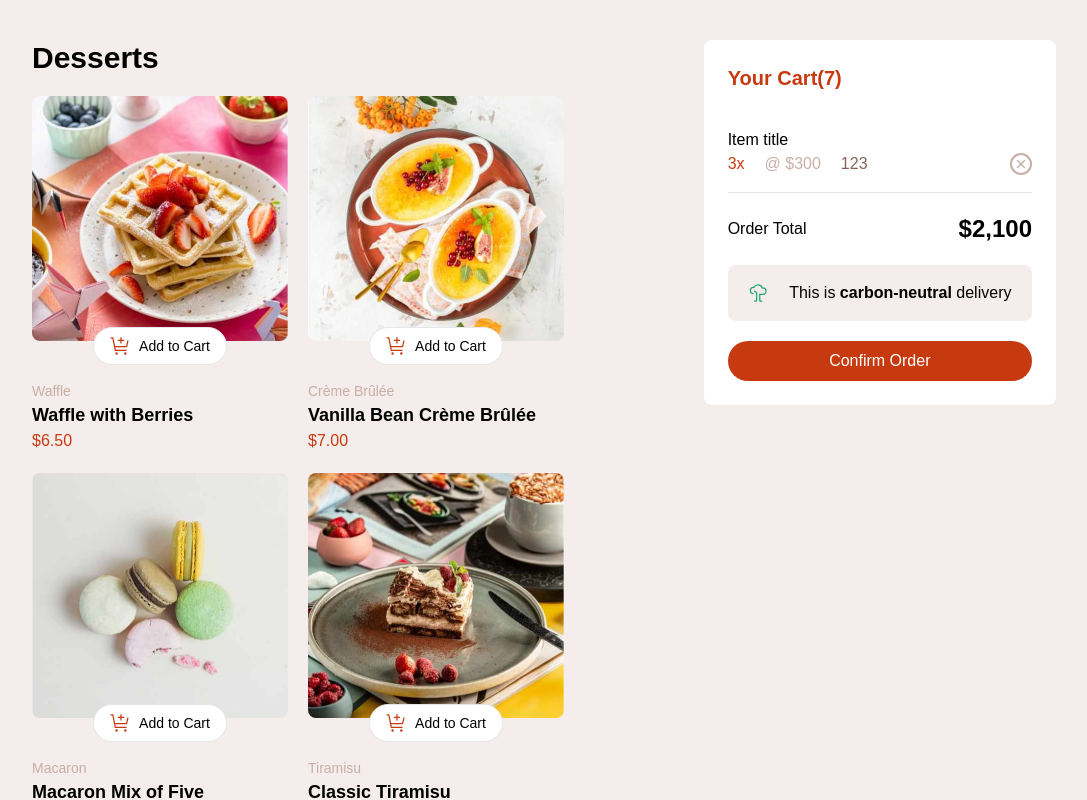
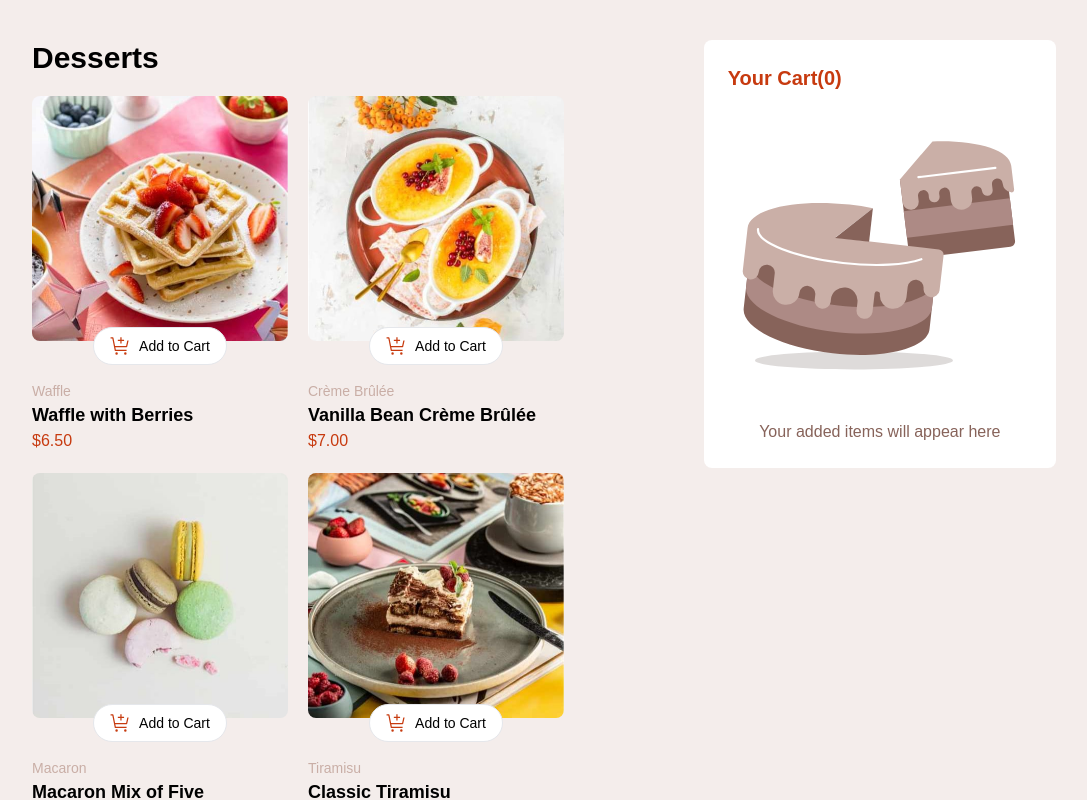
Before and after one commit to 04stefke/product-list-with-cart-main, a React (Vite) app: page / in a window 1280 px wide. Shown: the top 800 px of the page, without its empty margins (96-1183 px from the left). Built offline with nearby package versions, Linux system fonts and the light colour scheme.

Commit message:
created empty cart display

```diff
--- a/src/components/Cart.jsx
+++ b/src/components/Cart.jsx
@@ -1,6 +1,23 @@
 import React from "react";
+import { useCart } from "react-use-cart";
 
 const Cart = () => {
+	const { isEmpty, totalUniqueItems, items, updateItemQuantity, removeItem } =
+		useCart();
+
+	if (isEmpty)
+		return (
+			<div className="md:w-1/2 w-full bg-white h-fit p-6 flex flex-col  gap-5 rounded-lg">
+				<h2 className="text-xl text-red font-bold">Your Cart(0)</h2>
+				<img
+					src="./assets/images/illustration-empty-cart.svg"
+					alt="remove item svg"
+					className="w-72 place-self-center"
+				/>
+				<p className="text-rose-500 place-self-center">Your added items will appear here</p>
+			</div>
+		);
+
 	return (
 		<div className="md:w-1/2 w-full bg-white h-fit p-6 flex flex-col gap-5 rounded-lg">
 			<h2 className="text-xl text-red font-bold">Your Cart(7)</h2>
--- a/src/components/Products.jsx
+++ b/src/components/Products.jsx
@@ -1,10 +1,12 @@
 import React from "react";
 import productsData from "../api/data.json";
+import { useCart } from "react-use-cart";
 const Products = () => {
+	const { addItem } = useCart();
 	return (
 		<ul className="flex flex-wrap items-center justify-center md:justify-start gap-5 w-full">
 			{productsData.map((product) => (
-				<li key={product.id} className="flex flex-col justify-between gap-10">
+				<li key={product.id} className="flex flex-col justify-between gap-10" onClick={() => addItem(product)}>
 					<div className="flex flex-col items-center relative">
 						<img
 							src={product.image.desktop}
```
